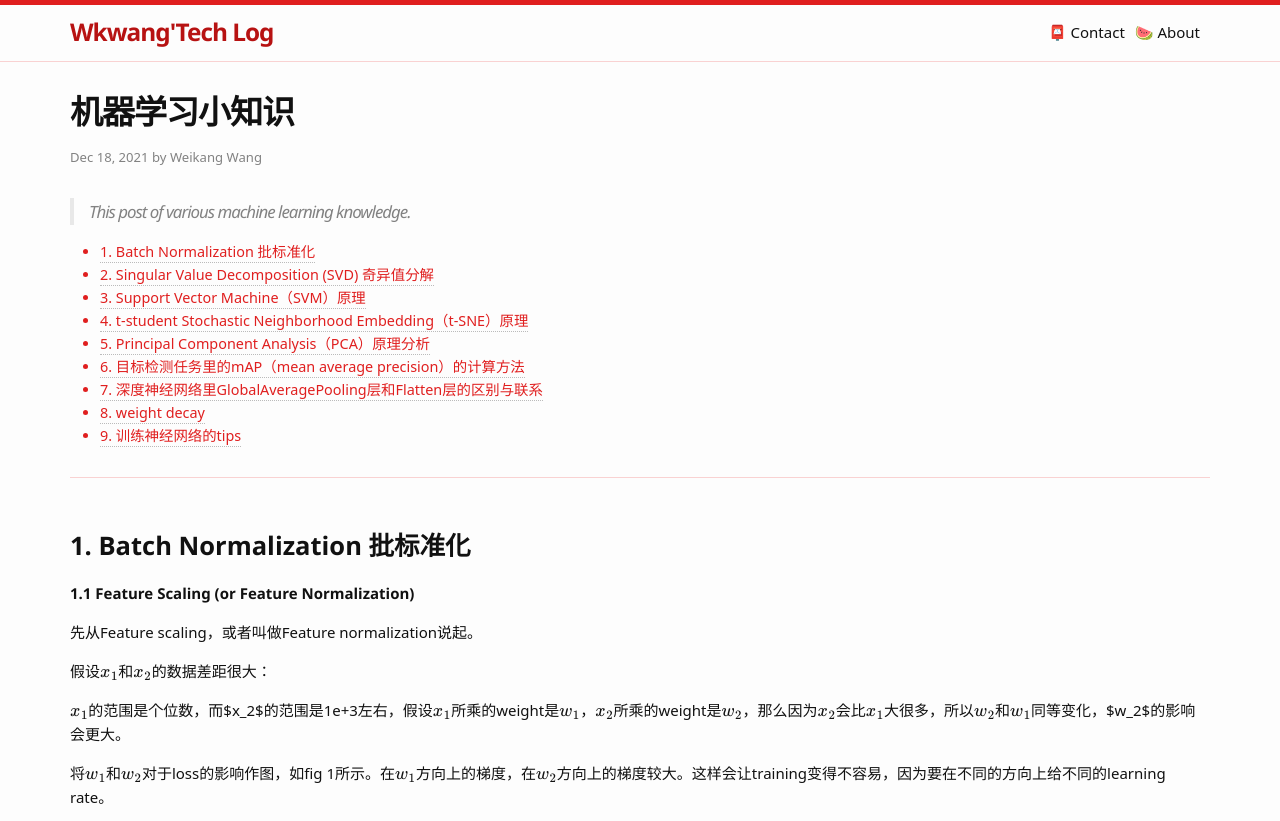
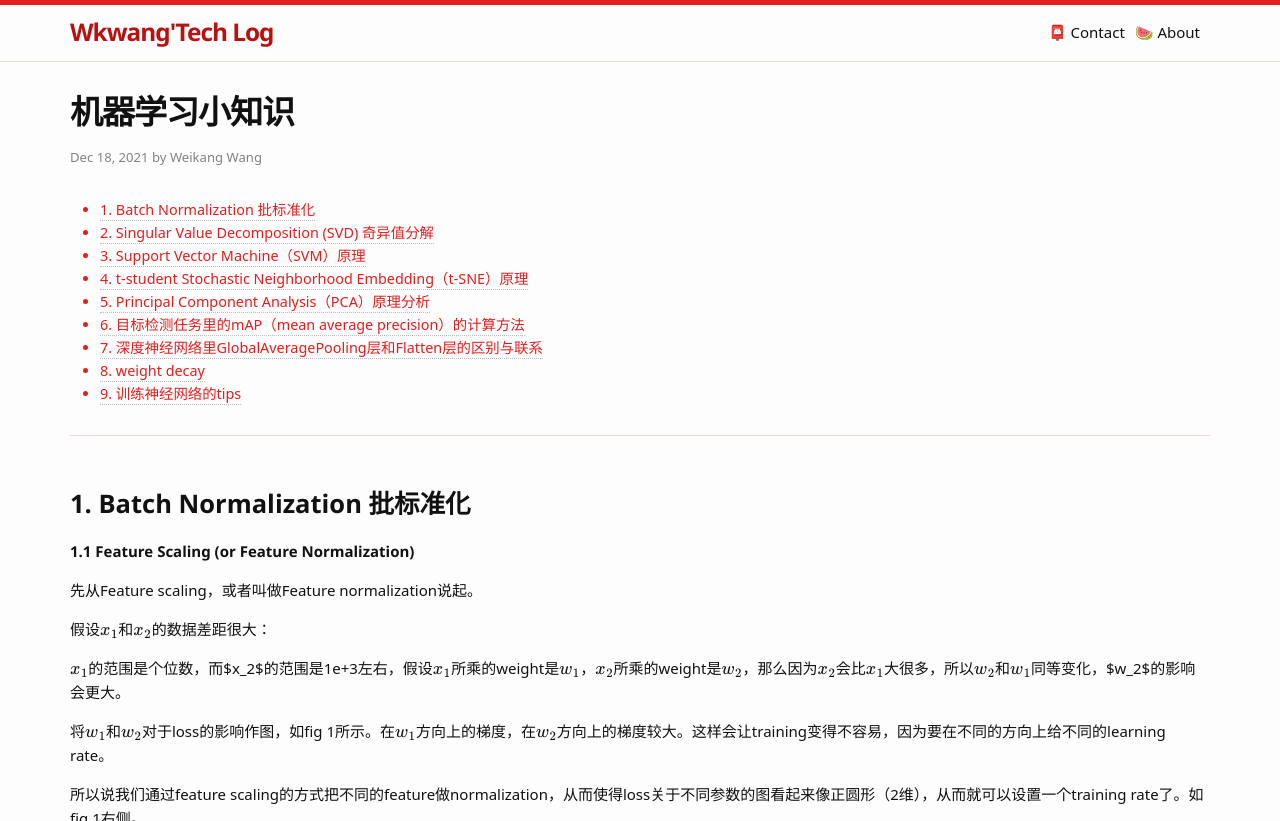
Before and after one commit to Wei-kang-Wang/tech-log, a Jekyll site: the page built from _posts/2022-01-01-Machine Learning tips.md, in a window 1280 px wide and 900 px high, cut to the strip 0-821 px from the top of the window. Built offline with Jekyll 4.4.1, drawn with Linux system fonts in a browser that asks for light colours; some web fonts are replaced; formulas are drawn with MathJax 3.

Commit message:
Update 2022-01-01-Machine Learning tips.md

```diff
--- a/_posts/2022-01-01-Machine Learning tips.md
+++ b/_posts/2022-01-01-Machine Learning tips.md
@@ -5,8 +5,6 @@ title: "机器学习小知识"
 date: 2021-12-18 01:09:00
 
 ---
-
-> This post of various machine learning knowledge.
 
 
 <!--more-->
```
